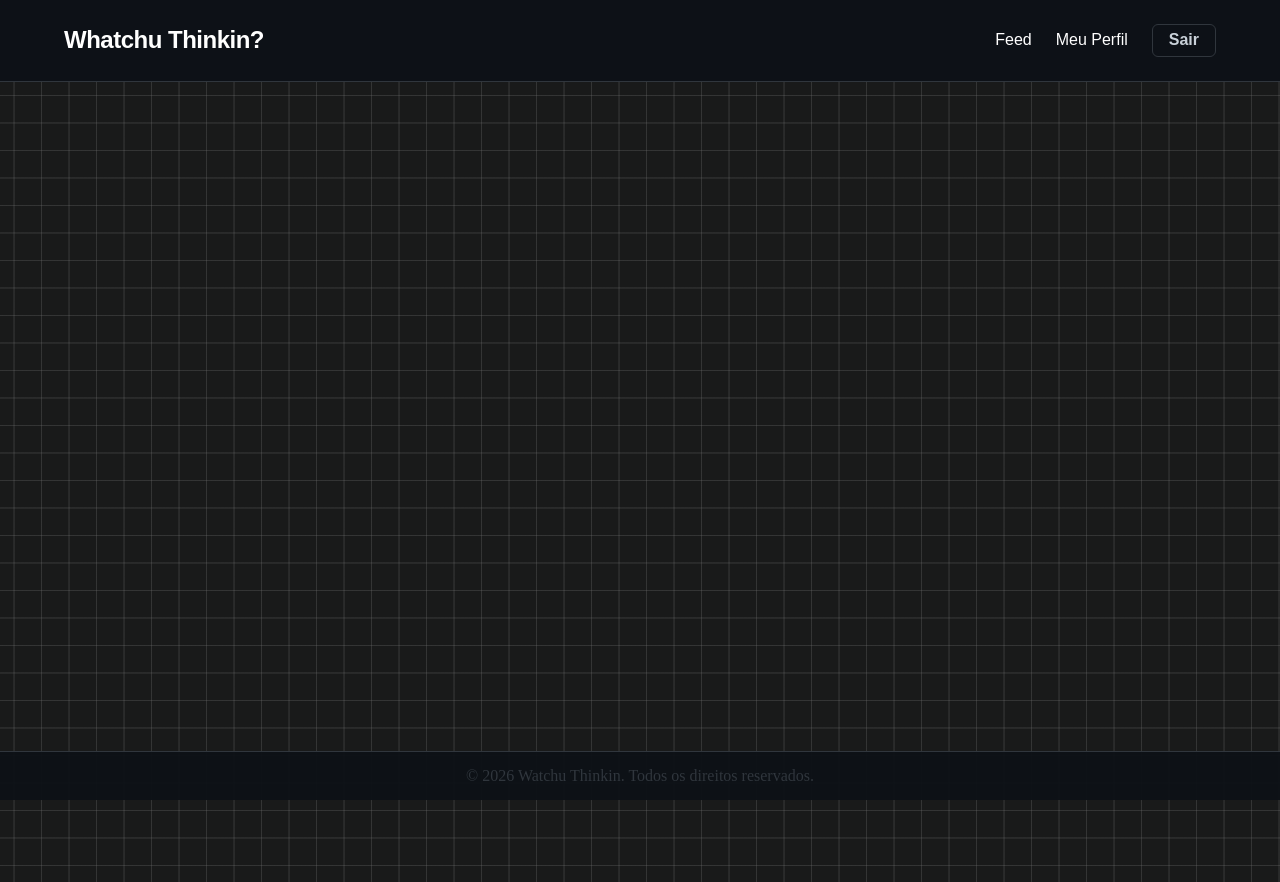
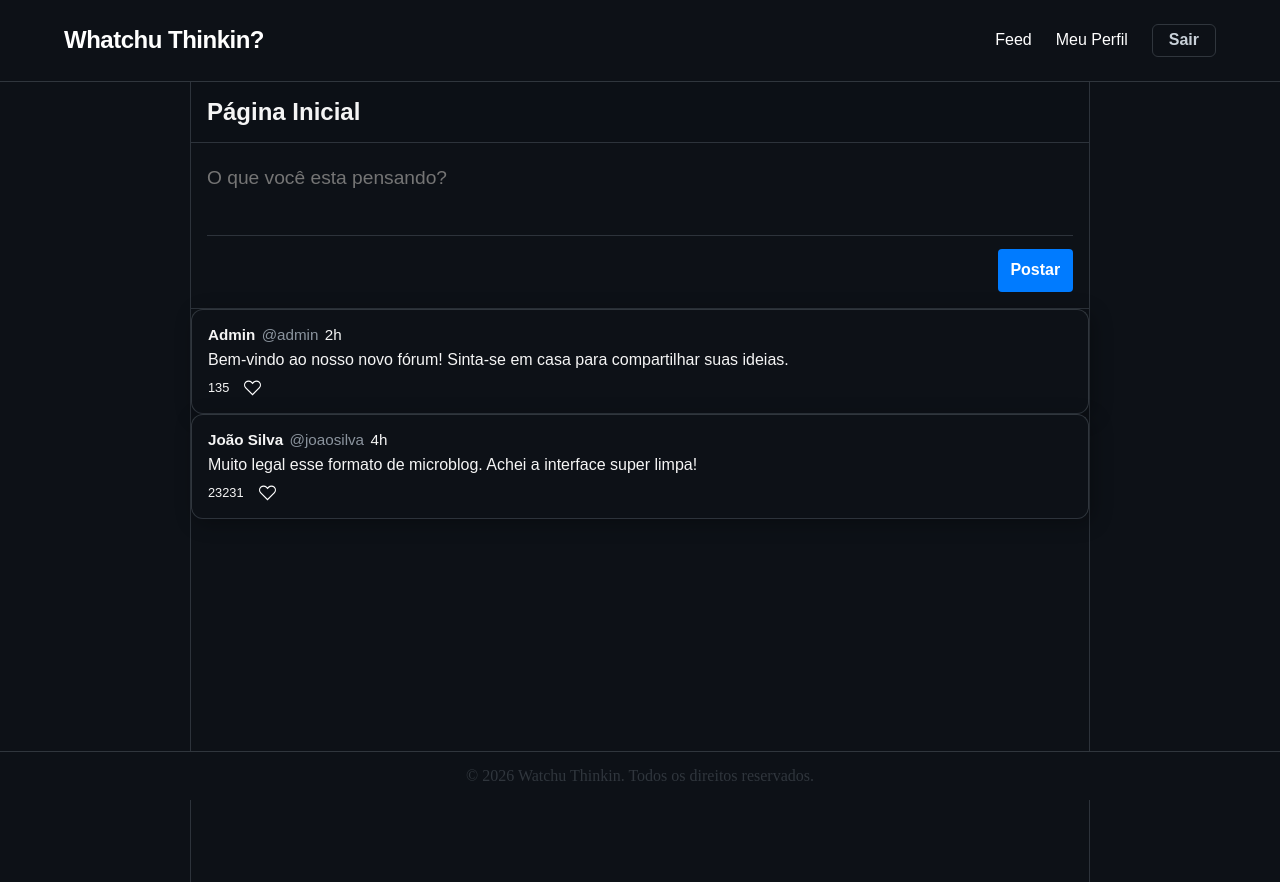
Before and after one commit to Zopelar/Projeto_FullStack, a React (Create React App) app in the folder frontend/: page /feed in a window 1280 px wide. Built offline with nearby package versions, Linux system fonts and the light colour scheme; sample sign-in values are in the browser's storage.

Commit message:
#8 - pagina do feed

```diff
--- a/frontend/src/pages/Cadastro.jsx
+++ b/frontend/src/pages/Cadastro.jsx
@@ -2,7 +2,7 @@ import {useState} from 'react';
 import {Link, useNavigate} from 'react-router-dom';
 import '../styles/Auth.css';
 import '../styles/Global.css';
-
+import Alert from '../components/Alert';
 
 function Cadastro(){
     const [email, setEmail] = useState('');
@@ -12,12 +12,14 @@ function Cadastro(){
 
     const navigate = useNavigate();
 
+    const [toastMsg,setToastMsg] = useState('');
+
     const handleCadastro = async (e) => {
         e.preventDefault();
         //console.log('tentativa de Cadastro: {email, senha, nome}');
 
         if(senha !== confirmarSenha){
-            alert('as senhas são diferentes')
+            setToastMsg('As senhas não coincidem!');
             return;
         }
 
@@ -31,23 +33,29 @@ function Cadastro(){
             const dados = await resposta.json();
 
             if(resposta.ok){
-                console.log('sucesso', dados.mensagem);
-                alert('cadastro realizado com sucesso')
-                navigate('/login');
+                //console.log('sucesso', dados.mensagem);
+                setToastMsg('Cadastro realizado com sucesso!');
+
+                //1 segundo para o usuario conseguir ver a mensagem de cadastro realizado com sucesso
+                setTimeout(()=>{
+                    navigate('/login');
+                }, 1000);
+
             }
             else{
-                alert(`${dados.erro}`);
+                setToastMsg(`${dados.erro}`);
             }
         }
         catch (erro) {
             // Cai aqui se o servidor estiver desligado ou der problema na rede
             console.error('Erro na conexão:', erro);
-            alert('Não foi possível conectar ao servidor. Verifique se ele está rodando.');
+            setToastMsg('Não foi possível conectar ao servidor. Verifique se ele está rodando.');
         }
     };
 
     return(
         <div className="containerGlobal">
+            <Alert mensagem ={toastMsg} onClose={()=> setToastMsg('')}/>
             <div className="caixaForm">
                 <h2>Realize seu Cadastro</h2>
 
--- a/frontend/src/pages/Feed.jsx
+++ b/frontend/src/pages/Feed.jsx
@@ -1,14 +1,128 @@
 import { useState } from 'react';
+import '../styles/Global.css'
 import '../styles/Feed.css'
-import '../styles/Global.css'
 
 function Feed(){
     const [novoPost, setNovoPost] = useState('');
 
+    //posts iniciais
+    const [posts, setPosts] = useState([
+        {id: 1, autor: 'Admin', arroba: '@admin', texto: 'Bem-vindo ao nosso novo fórum! Sinta-se em casa para compartilhar suas ideias.', timestamp: '2h', likes: 135, isLiked: false },
+        {id: 2, autor: 'João Silva', arroba: '@joaosilva', texto: 'Muito legal esse formato de microblog. Achei a interface super limpa!', timestamp: '4h' , likes: 23231, isLiked: false}
+    ]);
+
+    const handlePost = (e) => {
+
+        if(!novoPost.trim()) return;
+
+        const formatoPost = {
+            id: crypto.randomUUID(),
+            autor: 'Você',
+            arroba: '@voce',
+            texto: novoPost,
+            timestamp: 'Agora',
+            likes: 0,
+            isLiked: false
+        };
+
+        setPosts([formatoPost, ...posts]);
+
+        setNovoPost('');
+    }
+
+    const handleLike = (idPost) => {
+        const postsAtualizados = posts.map(post => {
+            if(post.id === idPost){
+                if(!post.isLiked){
+                    return{
+                        ...post,
+                        isLiked: true,
+                        likes: post.likes + 1
+                    };
+                }
+                else{
+                    return{
+                        ...post,
+                        isLiked: false,
+                        likes: post.likes - 1
+                    }
+                }
+            }
+            return post;
+        });
+        setPosts(postsAtualizados);
+    };
 
     return(
-        <div className='containerGlobal'>
+        <div className='containerEspecial'>
+            <main className='feedContainer'>
+                <div className='cabecalhoFeed'>
+                    <h2>Página Inicial</h2>
+                </div>
 
+                <form className='caixaCriarPost' onSubmit={handlePost}>
+                    <div className='textArea'>
+
+                        <textarea
+                            placeholder='O que você esta pensando?'
+                            value={novoPost}
+                            onChange={(e) => setNovoPost(e.target.value)}
+                            maxLength='280'
+                        />
+                    </div>
+
+                    <div className='postArea'>
+                        <button
+                            type='submit'
+                            className='btnPrimario'
+                            disabled={novoPost.length === 0}
+                        >
+                            Postar
+                        </button>
+                    </div>
+                </form>
+
+                <div className='feed'>
+
+                    {posts.map(post => (
+                        <article key={post.id} className='postCard'>
+
+                            <div className='conteudoPost'>
+                                <div className='infoAutor'>
+                                <strong> {post.autor} </strong>
+                                <span className='arroba'> {post.arroba} </span>
+                                <span className='horario'> {post.timestamp} </span>
+                                </div>
+                                <p className='textoPost'> {post.texto} </p>
+
+                                <div className='interacoes'>
+                                    <button className={`btn ${post.isLiked ? 'liked' : ''}`} onClick={() => handleLike(post.id)}>
+                                    <svg
+                                        className="icon"
+                                        xmlns="http://www.w3.org/2000/svg"
+                                        width="20.503"
+                                        height="20.625"
+                                        viewBox="0 0 17.503 15.625"
+                                    >
+                                        <path
+                                        id="Fill"
+                                        d="M8.752,15.625h0L1.383,8.162a4.824,4.824,0,0,1,0-6.762,4.679,4.679,0,0,1,6.674,0l.694.7.694-.7a4.678,4.678,0,0,1,6.675,0,4.825,4.825,0,0,1,0,6.762L8.752,15.624ZM4.72,1.25A3.442,3.442,0,0,0,2.277,2.275a3.562,3.562,0,0,0,0,5l6.475,6.556,6.475-6.556a3.563,3.563,0,0,0,0-5A3.443,3.443,0,0,0,12.786,1.25h-.01a3.415,3.415,0,0,0-2.443,1.038L8.752,3.9,7.164,2.275A3.442,3.442,0,0,0,4.72,1.25Z"
+                                        transform="translate(0 0)"
+                                        ></path>
+                                    </svg>
+                                    </button>
+
+                                    <span className='contadorLikes'>
+                                        {post.likes > 0 ? post.likes: ''}
+                                    </span>
+
+                                </div>
+                            </div>
+                        </article>
+                    ))}
+                </div>
+
+            </main>
         </div>
     );
 }
--- a/frontend/src/pages/LandingPage.jsx
+++ b/frontend/src/pages/LandingPage.jsx
@@ -72,10 +72,6 @@ function LandingPage() {
                 </div>
             </main>
 
-
-            <footer className='rodape'>
-                <p>© 2026 Watchu Thinkin. Todos os direitos reservados.</p>
-            </footer>
         </div>
   );
 
--- a/frontend/src/styles/Feed.css
+++ b/frontend/src/styles/Feed.css
@@ -0,0 +1,188 @@
+.containerEspecial {
+    display: flex;
+    justify-content: center;
+    min-height: 100vh;
+    background-color: #0d1117;
+    color: #f5f5f5;
+    font-family: "Poppins", sans-serif;
+}
+
+.feedContainer {
+    width: 100%;
+    max-width:900px;
+    border-left: 1px solid #2d333b;
+    border-right: 1px solid #2d333b;
+    min-height: 100vh;
+}
+
+.cabecalhoFeed {
+    position: sticky;
+    top: 0;
+    padding: 1rem;
+    border-bottom: 1px solid #2d333b;
+    backdrop-filter: blur(10px);
+    background-color: rgba(13, 17, 23, 0.8);
+    z-index: 10;
+}
+
+.caixaCriarPost {
+    padding: 1rem;
+    border-bottom: 1px solid #2d333b;
+}
+
+.textArea {
+    width: 100%;
+    display: flex;
+    gap: 1rem;
+}
+
+.caixaCriarPost textarea {
+    width: 100%;
+    background-color: transparent;
+    border: none;
+    resize: none;
+    min-height: 60px;
+    font-size: 1.2rem;
+    outline: none;
+    color: #f5f5f5;
+    font-family: inherit;
+    padding-top: 0.5rem;
+}
+
+
+.postArea {
+    display: flex;
+    justify-content: flex-end;
+    align-items: center;
+    margin-top: 1rem;
+    border-top: 1px solid #2d333b;
+    padding-top: 0.8rem;
+}
+
+
+.feed{
+    display: flex;
+    flex-direction: column;
+    width: 100%;
+}
+
+.postCard {
+    width: 100%;
+    justify-content: center;
+    min-width: 898px;
+    display: flex;
+    gap: 1rem;
+    padding: 1rem;
+    border-bottom: 1px solid #2d333b;
+    transition: background-color 0.2s;
+    box-sizing: border-box;
+}
+
+.postCard:hover {
+    background-color: #0d1117;
+}
+
+.conteudoPost {
+    width: 100%;
+}
+
+.infoAutor {
+    display: flex;
+    align-items: center;
+    gap: 0.4rem;
+    margin-bottom: 0.3rem;
+    font-size: 0.95rem;
+}
+
+.infoAutor strong {
+    color: #f5f5f5;
+}
+
+.arroba, .tempo, .ponto {
+    color: #8b949e;
+}
+
+.textoPost {
+    margin: 0;
+    line-height: 1.5;
+    font-size: 1rem;
+    word-wrap: break-word;
+}
+
+/*botao de like adaptado de: https://uiverse.io/boryanakrasteva/shy-treefrog-100 */
+.btn {
+    margin-top: 0.5rem;
+    display: flex;
+    align-items: center;
+    justify-content: center;
+    width: 17px;
+    height: 17px;
+    border-radius: 10px;
+    cursor: pointer;
+    border: none;
+    background-color: transparent;
+    position: relative;
+}
+
+.btn::after {
+  content: "like";
+  width: fit-content;
+  height: fit-content;
+  position: absolute;
+  font-size: 15px;
+  color: white;
+  font-family: "Lucida Sans", "Lucida Sans Regular", "Lucida Grande",
+    "Lucida Sans Unicode", Geneva, Verdana, sans-serif;
+  opacity: 0;
+  visibility: hidden;
+  transition: 0.2s linear;
+  top: 50%;
+  transform: translateY(-50%);
+  left: 15px;
+}
+
+.icon {
+  width: 30px;
+  height: 30px;
+  transition: 0.2s linear;
+}
+
+.icon path {
+  fill: white;
+  transition: 0.2s linear;
+}
+
+.btn:hover > .icon {
+  transform: scale(1.2);
+}
+
+.btn:hover > .icon path {
+  fill: red;
+}
+
+.btn:hover::after {
+  visibility: visible;
+  opacity: 1;
+  left: 25px;
+}
+
+/* fim do botao de like adaptado de: https://uiverse.io/boryanakrasteva/shy-treefrog-100 */
+
+.btn.liked .icon path {
+    fill:red;
+}
+
+.interacoes{
+    flex-direction: row-reverse;
+    justify-content: start;
+    display: flex;
+    align-items: center;
+    gap: 15px;
+}
+
+.contadorLikes{
+    color: #f5f5f5;
+    font-weight: 500;
+    font-size: 0.8rem;
+    margin-bottom: -7px;
+}
--- a/frontend/src/styles/Footer.css
+++ b/frontend/src/styles/Footer.css
@@ -2,7 +2,7 @@
     display: flex;
     justify-content: center;
     align-items: center;
-    background-color: rgba(13, 17, 23, 0.95);
+    background-color: #0d1117;
     padding: 1.5rem 5%;
     border-top: 1px solid #30363d;
     bottom: 0;
@@ -11,4 +11,5 @@
     position: fixed;
     width: 100%;
     color:#30363d;
+    z-index: 999;
 }
--- a/frontend/src/styles/LandingPage.css
+++ b/frontend/src/styles/LandingPage.css
@@ -122,6 +122,7 @@
 }
 
 .postCard{
+    flex-direction: column;
     position: relative;
     background-color: #0d1117;
     padding: 1em;
@@ -177,19 +178,5 @@
     flex-direction: column;
     gap: 2rem;
     text-align: center;
+    padding-bottom: 2rem;
 }
-
-.rodape {
-    display: flex;
-    justify-content: center;
-    align-items: center;
-    background-color: rgba(13, 17, 23, 0.95);
-    padding: 1.5rem 5%;
-    border-top: 1px solid #30363d;
-    bottom: 0;
-    left: 0;
-    height: 40px;
-    position: fixed;
-    width: 100%;
-    color:#30363d;
-}
```
